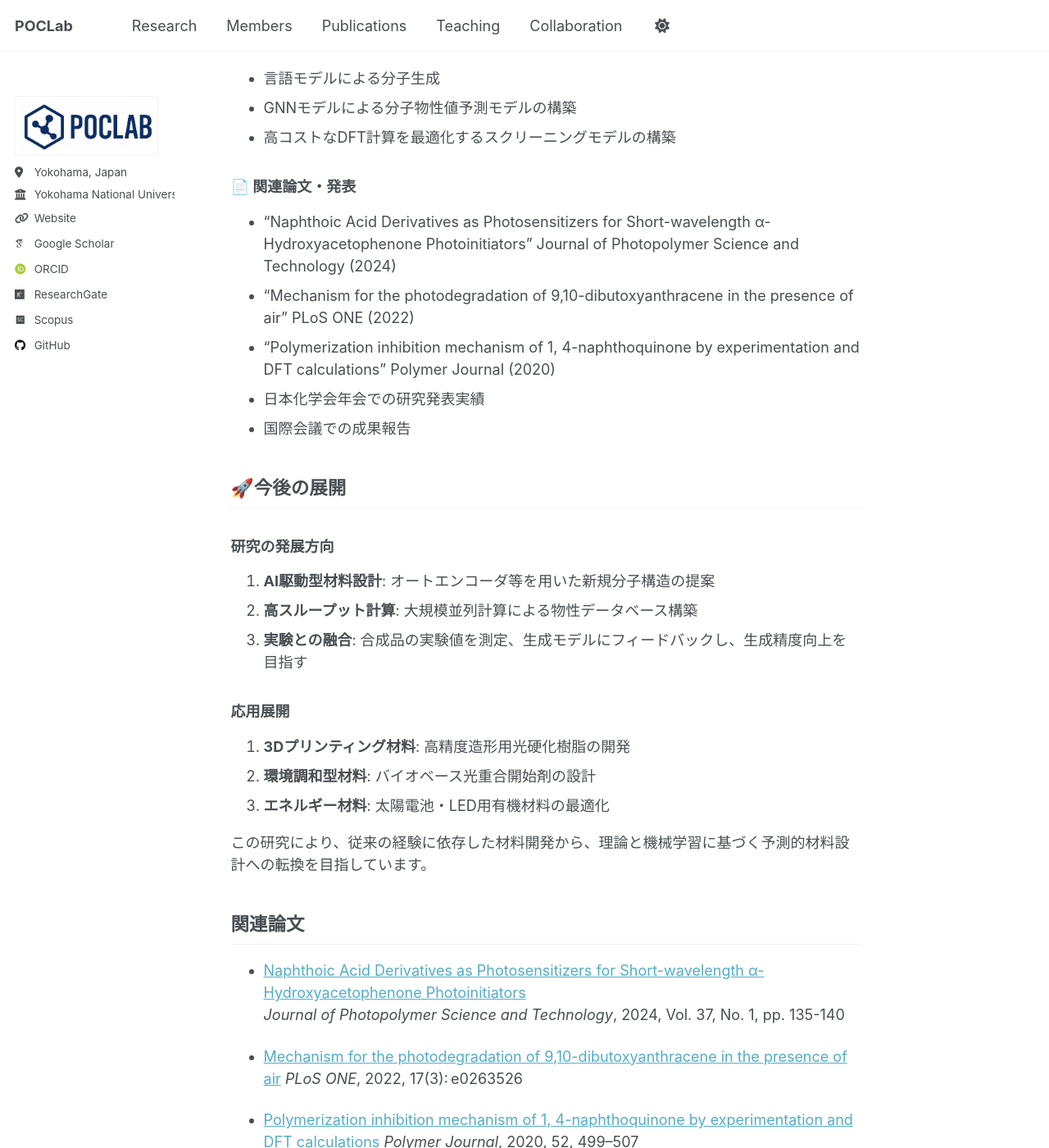
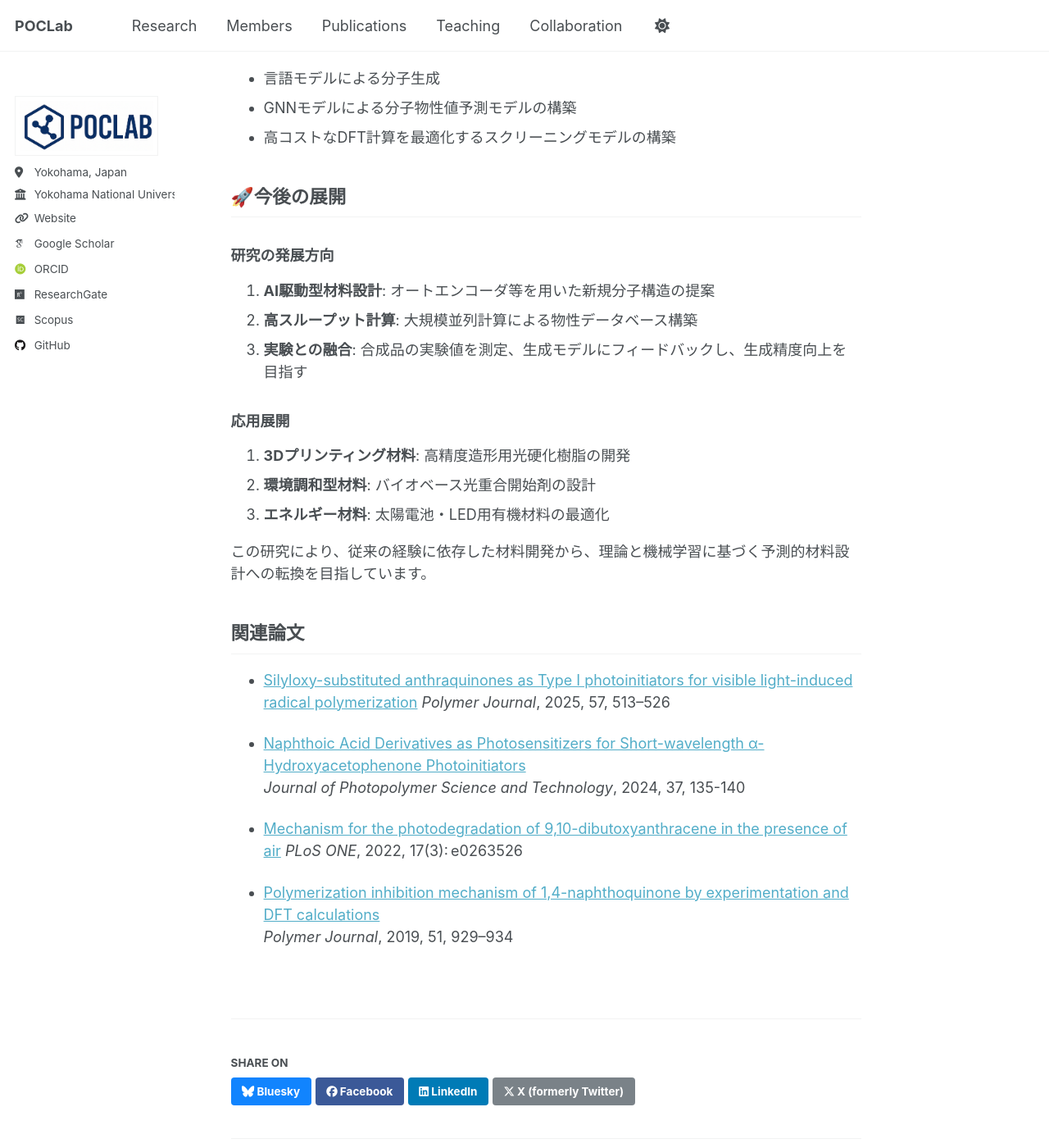
Before and after one commit to poclab-web/homepage, a Jekyll site: the page built from _portfolio/02_machine-learning-quantum-chemistry.md, in a window 1280 px wide and 1400 px high, scrolled down 2127 px. Shown: the whole window at 82% size. Built offline with Jekyll 4.4.1, drawn with Linux system fonts in a browser that asks for light colours; some web fonts are replaced; a script that is not in the unit is left out; some of the changed text lies outside the part shown.

Commit message:
update_portfolio

```diff
--- a/_portfolio/02_machine-learning-quantum-chemistry.md
+++ b/_portfolio/02_machine-learning-quantum-chemistry.md
@@ -68,12 +68,6 @@ published: true
 - GNNモデルによる分子物性値予測モデルの構築
 - 高コストなDFT計算を最適化するスクリーニングモデルの構築
 
-### 📄 **関連論文・発表**
-- "Naphthoic Acid Derivatives as Photosensitizers for Short-wavelength α-Hydroxyacetophenone Photoinitiators" Journal of Photopolymer Science and Technology (2024)
-- "Mechanism for the photodegradation of 9,10-dibutoxyanthracene in the presence of air" PLoS ONE (2022)
-- "Polymerization inhibition mechanism of 1, 4-naphthoquinone by experimentation and DFT calculations" Polymer Journal (2020)
-- 日本化学会年会での研究発表実績
-- 国際会議での成果報告
 
 ## 🚀今後の展開
 
@@ -91,14 +85,15 @@ published: true
 
 ## 関連論文
 
+- [Silyloxy-substituted anthraquinones as Type I photoinitiators for visible light-induced radical polymerization](https://www.nature.com/articles/s41428-024-01001-9)
+  *Polymer Journal*, 2025, 57, 513–526
+
+
 - [Naphthoic Acid Derivatives as Photosensitizers for Short-wavelength α-Hydroxyacetophenone Photoinitiators](https://www.jstage.jst.go.jp/article/photopolymer/37/1/37_135/_article/-char/ja/)
-  *Journal of Photopolymer Science and Technology*, 2024, Vol. 37, No. 1, pp. 135-140
+  *Journal of Photopolymer Science and Technology*, 2024, 37, 135-140
 
 - [Mechanism for the photodegradation of 9,10-dibutoxyanthracene in the presence of air](https://journals.plos.org/plosone/article?id=10.1371/journal.pone.0263526)
   *PLoS ONE*, 2022, 17(3): e0263526
 
-- [Polymerization inhibition mechanism of 1, 4-naphthoquinone by experimentation and DFT calculations](https://www.nature.com/articles/s41428-019-0206-3)
-  *Polymer Journal*, 2020, 52, 499–507
-
-- [関連研究論文 (Nature Polymer Journal)](https://www.nature.com/articles/s41428-019-0206-3)
-  *Polymer Journal*, Nature Publishing Group
+- [Polymerization inhibition mechanism of 1,4-naphthoquinone by experimentation and DFT calculations](https://www.nature.com/articles/s41428-019-0206-3)
+  *Polymer Journal*, 2019, 51, 929–934
```
Also changed, not shown: other parts of _portfolio/02_machine-learning-quantum-chemistry.md (+1 -1 lines), _portfolio/01_antioxidant-sar-ml.md (+1 -1 lines).
